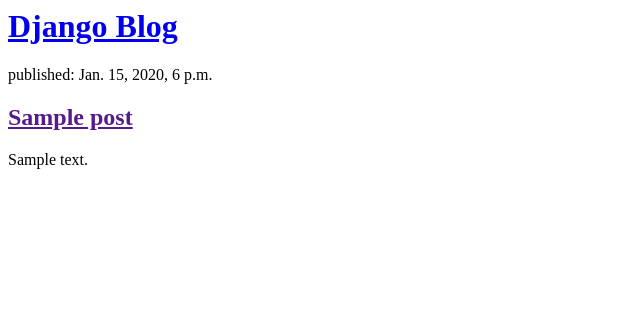
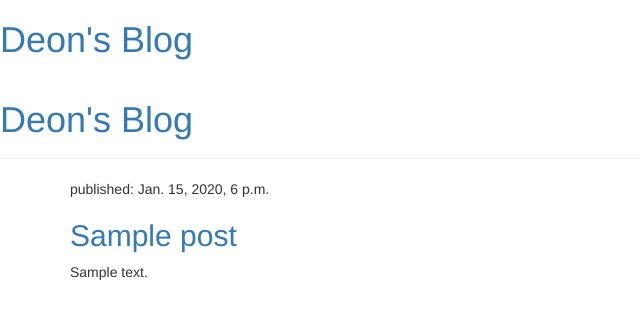
Before and after one commit to danxfernandez/my-first-blog, a Django app: page / in a window 1280 px wide. Shown: the top 319 px of the page, without its empty margins (0-640 px from the left). Run offline with Django 3.2, Linux system fonts and the light colour scheme; tables that the repository leaves empty hold one stand-in row (values such as "Sample post"); some libraries are stand-ins or nearby versions.

Commit message:
Css updates

```diff
--- a/blog/templates/blog/post_list.html
+++ b/blog/templates/blog/post_list.html
@@ -1,15 +1,36 @@
+{% load static %}
 <html>
     <head>
-        <title>Djangoblog</title>
+        <title>Deon's blog</title>
+        <link rel="stylesheet" href="//maxcdn.bootstrapcdn.com/bootstrap/3.2.0/css/bootstrap.min.css">
+        <link rel="stylesheet" href="//maxcdn.bootstrapcdn.com/bootstrap/3.2.0/css/bootstrap-theme.min.css">
+        <link rel="stylesheet" href="{% static 'css/blog.css' %}">
+        <link href="//fonts.googleapis.com/css?family=Lobster&subset=latin,latin-ext" rel="stylesheet" type="text/css">
     </head>
+    <body>
         <div>
-    <h1><a href="/">Django Blog</a></h1>
+            <h1><a href="/">Deon's Blog</a></h1>
         </div>
 
+        <div class="page-header">
+            <h1><a href="/">Deon's Blog</a></h1>
+        </div>
+
+      <div class="content container">
+    <div class="row">
+        <div class="col-md-8">
             {% for post in posts %}
-    <div>
+                <div class="post">
+                    <div class="date">
                         <p>published: {{ post.published_date }}</p>
+                    </div>
                     <h2><a href="">{{ post.title }}</a></h2>
                     <p>{{ post.text|linebreaksbr }}</p>
                 </div>
             {% endfor %}
+        </div>
+    </div>
+</div>
+
+    </body>
+</html>
```
Also changed, not shown: 1 other file. Lines whose indentation alone changed are shown as unchanged.
